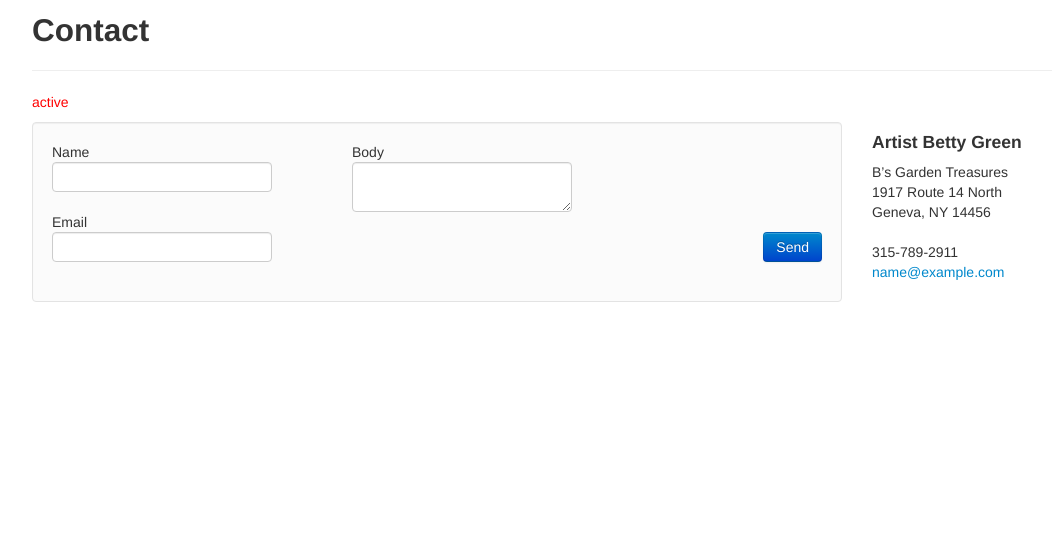
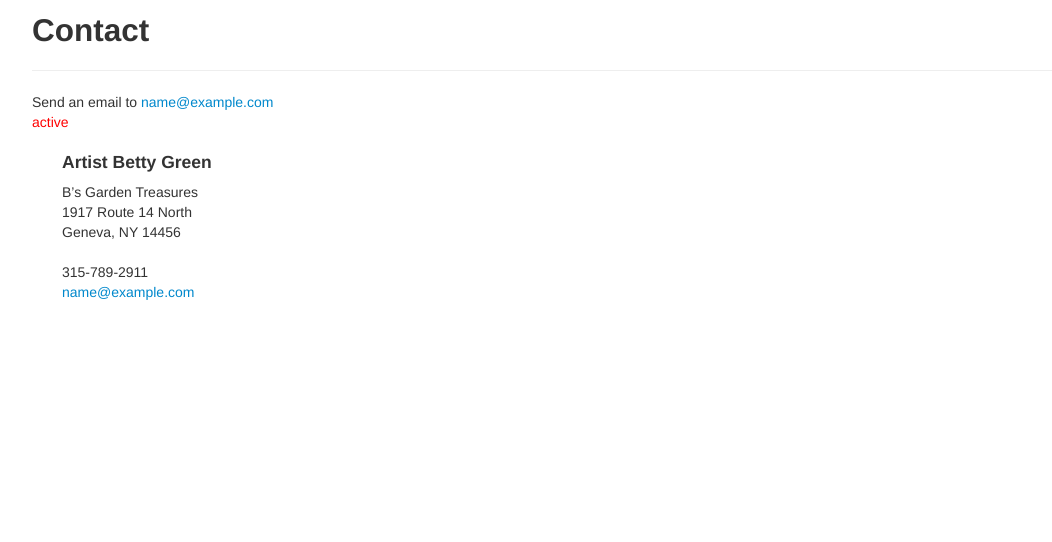
Before and after one commit to BGTreasures/BGTreasures, a Django app: template bgtreasures/contact/templates/contact.html in a window 1280 px wide. Shown: the part 171-713 px from the top of the page, without its empty margins (23-1075 px from the left). Run offline with Django 3.2, Linux system fonts and the light colour scheme; the template is opened without the code that fills it: most values are stand-ins (such as "Sample title", 1, 10 or a date in 2020); form fields are guessed from the names that the template uses; some web fonts are replaced.

Commit message:
comment out form and use a link

```diff
--- a/bgtreasures/contact/templates/contact.html
+++ b/bgtreasures/contact/templates/contact.html
@@ -13,6 +13,7 @@
       <div id="title" class="span12">
         <h2>Contact</h2>
         <hr>
+        Send an email to <a href="mailto:{{ email }}">{{ email }}</a>
         {% if form.errors %}
         <p style="color: red;">
             Please correct the error{{ form.errors|pluralize }} below.
@@ -25,7 +26,7 @@
         {% endif %}
       </div>
     </div>
-    <form class="well span8" method="get" target="_top" action="mailto:{{ email }}" enctype="text/plain" style="margin-left: 0;">
+    <!-- <form class="well span8" method="get" target="_top" action="mailto:{{ email }}" enctype="text/plain" style="margin-left: 0;">
       {% csrf_token %}
       <div class="row">
         <div class="span3">
@@ -46,7 +47,7 @@
         </div>
         <button type="submit" class="btn btn-primary pull-right">Send</button>
       </div>
-    </form>
+    </form> -->
     <div class="span3">
       <h4>Artist Betty Green</h4>
       <p>
```
